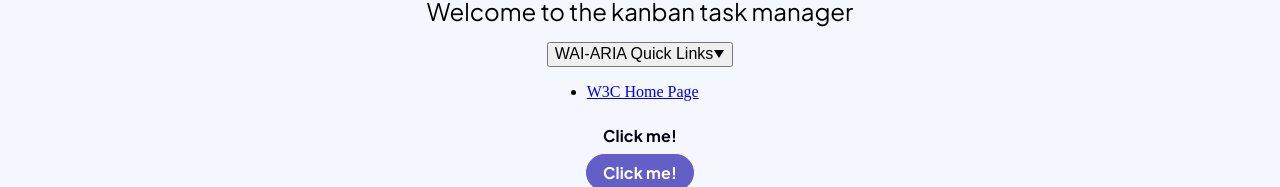
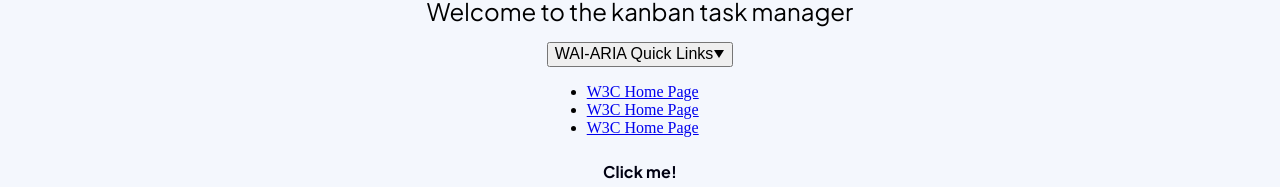
Before and after one commit to Joelynn94/task-manager, a Next.js app: page / in a window 1280 px wide. Shown: the part 416-603 px from the top of the page. Built offline with nearby package versions, Linux system fonts and the light colour scheme; no server answers; the database is empty.

Commit message:
wip dropdown menu

```diff
--- a/components/Dropdown.tsx
+++ b/components/Dropdown.tsx
@@ -1,7 +1,8 @@
-import React from "react";
+import React, { useRef } from "react";
+import DropdownItem from "./DropdownItem";
 import DropdownList from "./DropdownList";
 
-const Dropdown = () => {
+const Dropdown = ({ ...props }) => {
   return (
     <div className="menu-button-links">
       <button
@@ -21,7 +22,11 @@ const Dropdown = () => {
           <polygon points="1 0, 11 0, 6 8"></polygon>
         </svg>
       </button>
-			<DropdownList />
+      <DropdownList>
+        <DropdownItem />
+        <DropdownItem />
+        <DropdownItem />
+      </DropdownList>
     </div>
   );
 };
--- a/components/DropdownItem.tsx
+++ b/components/DropdownItem.tsx
@@ -1,13 +1,34 @@
-import React from "react";
+import React, { useRef } from "react";
 
-const DropdownItem = () => {
-	return (
-		<li role="none">
-			<a role="menuitem" href="https://www.w3.org/">
-				W3C Home Page
-			</a>
-		</li>
-	);
+type MenuItemType = React.ComponentProps<"li"> & {
+  children?: React.ReactElement | ((props: ChildType) => React.ReactNode);
+};
+
+type ChildType = {
+  role: React.AriaRole;
+  tabIndex: number;
+};
+
+const DropdownItem = ({ children, ...props }: MenuItemType) => {
+  const menuItemRef = useRef<HTMLLIElement>(null);
+
+  const listItemProps = {
+    ...props,
+    ref: menuItemRef,
+    role: "none",
+  };
+
+  const childProps = {
+    role: "menuitem",
+    tabIndex: -1,
+  };
+  return (
+    <li {...listItemProps}>
+      <a href="https://www.w3.org/" {...childProps}>
+        W3C Home Page
+      </a>
+    </li>
+  );
 };
 
 export default DropdownItem;
--- a/components/DropdownList.tsx
+++ b/components/DropdownList.tsx
@@ -1,12 +1,20 @@
-import React from "react";
-import DropdownItem from "./DropdownItem";
+import React, { useRef } from "react";
 
-const DropdownList = () => {
-	return (
-		<ul id="menu2" role="menu" aria-labelledby="menubutton">
-			<DropdownItem />
-		</ul>
-	);
+const DropdownList = ({ direction = "horizontal", ...props }) => {
+  const menuRef = useRef<HTMLUListElement>(null);
+
+  const menuProps = {
+    ...props,
+    direction,
+    ref: menuRef,
+    role: "menu",
+  };
+
+  return (
+    <ul id="menu2" {...menuProps}>
+      {props.children}
+    </ul>
+  );
 };
 
 export default DropdownList;
```
Lines whose indentation alone changed are shown as unchanged.
